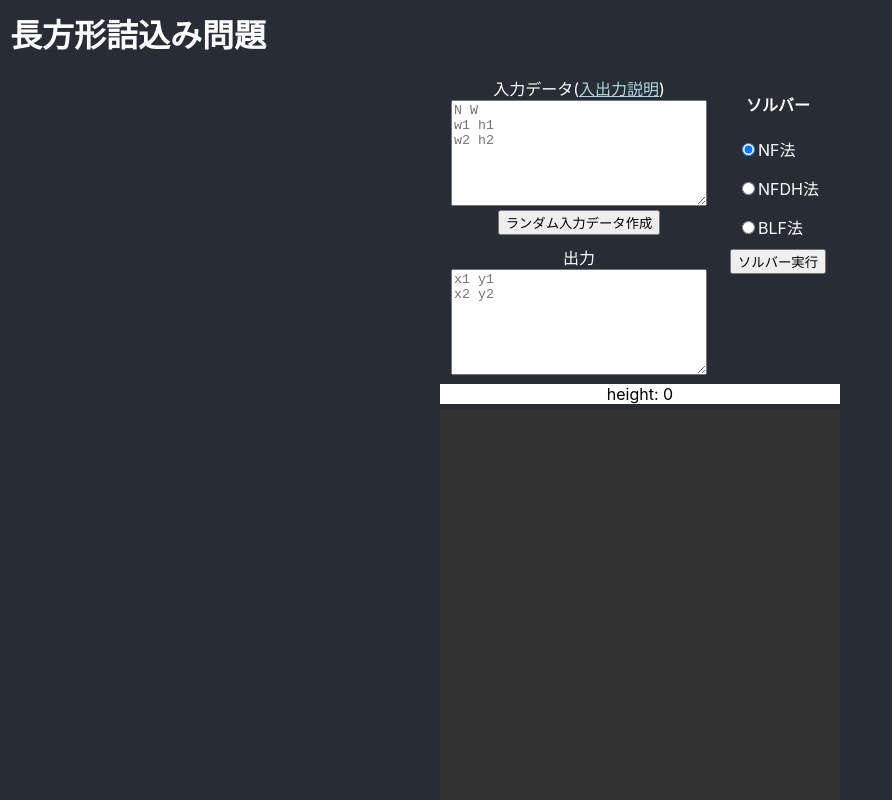
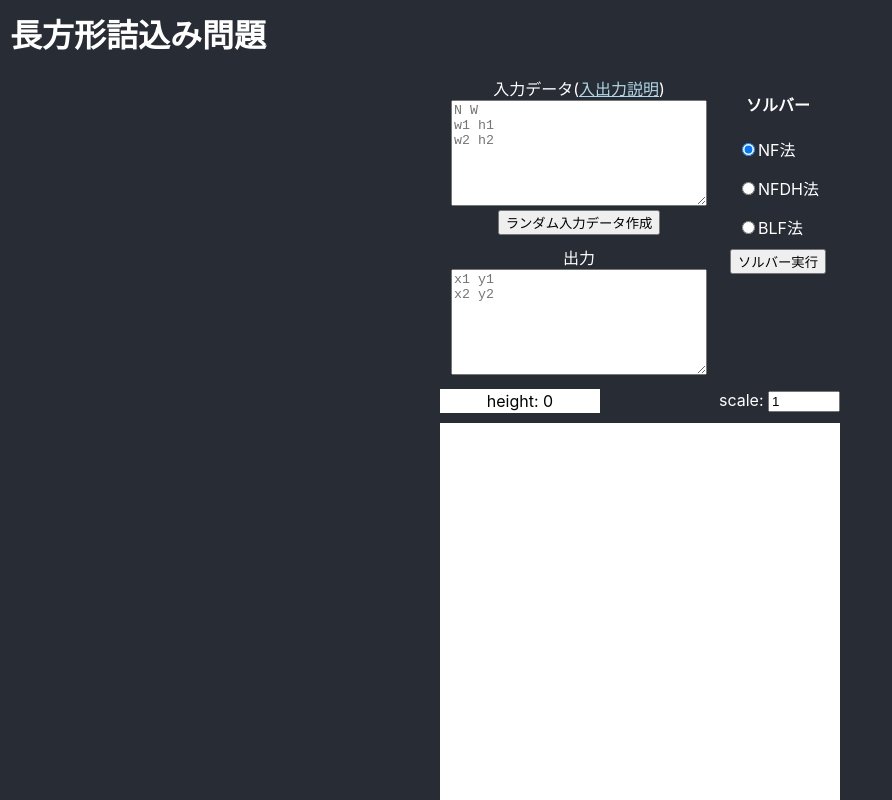
Before and after one commit to tanakanotarou2/rust-rectangle-tsumekomi, a React (Create React App) app in the folder react-wasm/: page / in a window 1280 px wide. Shown: the top 800 px of the page, without its empty margins (0-892 px from the left). Built offline with nearby package versions, Linux system fonts and the light colour scheme.

Commit message:
スケール変更できるように

```diff
--- a/react-wasm/src/Canvas.tsx
+++ b/react-wasm/src/Canvas.tsx
@@ -4,12 +4,18 @@ type Props = {
     squares: Array<Array<number>> | null
     width: number
     height: number
+    scale:number
 }
 
 
 const Canvas = (props: Props) => {
     const canvasRef = useRef(null);
+
+    const scale=props.scale
     let canvasHeight, canvasWidth;
+
+    const W=props.width*scale;
+    const H=props.height*scale;
 
     let clearCanvas = (context, width, height) => {
         // fill background
@@ -18,20 +24,25 @@ const Canvas = (props: Props) => {
         context.fillRect(0, 0, width, height);
 
         context.fillStyle = 'rgb( 50, 50, 50)';
-        context.fillRect(props.width, 0, width, height);
+        context.fillRect(W, 0, W, H);
         context.save();
     }
 
     let drawRect = (ctx, no, attr) => {
         const [x0, y0, width, height] = attr;
 
+        const x=x0*scale;
+        const y=y0*scale;
+        const w=width*scale;
+        const h=height*scale;
+
         ctx.fillStyle = 'rgb(158,168,216)'
-        ctx.fillRect(x0, canvasHeight - y0 - height, width, height)
+        ctx.fillRect(x, canvasHeight - y - h, w, h)
         ctx.strokeStyle = 'rgb( 0, 0, 0)';
-        ctx.strokeRect(x0, canvasHeight - y0 - height, width, height)
+        ctx.strokeRect(x, canvasHeight - y - h, w, h)
 
         ctx.fillStyle = 'rgb( 255, 0, 0)'
-        ctx.fillText(no + "", x0, canvasHeight - y0 - height + 10)
+        ctx.fillText(no + "", x, canvasHeight - y - h + 10)
     }
     const drawSquares = () => {
         if (!canvasRef.current) return;
@@ -52,7 +63,7 @@ const Canvas = (props: Props) => {
     })
     return (
         <>
-            <canvas ref={canvasRef} width={props.width || 400} height={(props.height || 400) + 10}></canvas>
+            <canvas ref={canvasRef} width={W || 400} height={(H || 400) + 10}></canvas>
         </>
     )
 }
--- a/react-wasm/src/Container.css
+++ b/react-wasm/src/Container.css
@@ -37,3 +37,20 @@
 .solver h3 {
     font-size: 1rem;
 }
+
+.canvas-header {
+    display: flex;
+    justify-content: space-between;
+    margin: 10px auto;
+    width: 400px;
+}
+.canvas-header .label{
+    padding: 2px 5px;
+    margin-right: 10px;
+    background-color: white;
+    color:black;
+    min-width: 150px;
+}
+.canvas-header input{
+    margin-top:2px
+}
--- a/react-wasm/src/Container.tsx
+++ b/react-wasm/src/Container.tsx
@@ -33,7 +33,7 @@ const parseInputText = (txt: string) => {
     let squares = lines.slice(1).map(v => v.split(" ").map(v => parseInt(v)))
     return {
         n,
-        width:w,
+        width: w,
         squares
     }
 }
@@ -71,27 +71,28 @@ const parseOutputText = (txt: string, inputData): ProblemResult => {
  * などなど
  */
 const Container = () => {
-    const [problemResult, setProblemResult] = useState<ProblemResult>({squares: null, width:0,height: 0})
+    const [problemResult, setProblemResult] = useState<ProblemResult>({squares: null, width: 0, height: 0})
     const [inputValue, setInputValue] = useState<string>("")
     const [outputValue, setOutputValue] = useState<string>("")
 
     const [selAlgo, setSelAlgo] = useState<string>("NF");
+    const [scale, setScale] = useState<number>(1.0);
 
     const runSolver = () => {
         const inp = parseInputText(inputValue);
         const algo = selAlgo;
         const algoFnc = {
-            BLF:BLF_solve,
+            BLF: BLF_solve,
             NFDH: NFDH_solve,
             NF: NF_solve,
         }
         init().then(() => {
             const res = algoFnc[algo](inp);
             console.log(res)
-            const txt=res.pos_list.map(v=>v.join(" ")).join("\n")
+            const txt = res.pos_list.map(v => v.join(" ")).join("\n")
             console.log(txt)
             setOutputValue(txt)
-            bindProblemResult(inputValue,txt)
+            bindProblemResult(inputValue, txt)
         }).catch((e) => {
             console.log(e)
             setOutputValue("invalid input")
@@ -117,14 +118,14 @@ const Container = () => {
         setInputValue(event.target.value)
     }
 
-    const bindProblemResult=(inputText,outputText)=>{
-        try{
+    const bindProblemResult = (inputText, outputText) => {
+        try {
             const inp = parseInputText(inputValue)
             const parseData = parseOutputText(outputText, inp)
             console.log(parseData)
             setProblemResult(parseData)
-        }catch (e){
-            setProblemResult({height:0, width:0, squares:[]})
+        } catch (e) {
+            setProblemResult({height: 0, width: 0, squares: []})
             console.log(e);
         }
     }
@@ -135,15 +136,7 @@ const Container = () => {
         txt = txt.trim();
         if (!txt || txt.length === 0) return
 
-        bindProblemResult(inputValue,event.target.value)
-    }
-
-    const _label_style = {
-        margin: "5px auto",
-        backgroundColor: "white",
-        color: "black",
-        width: 400
-        // width: ((dataset.width < 400) ? 400 : dataset.width) + "px",
+        bindProblemResult(inputValue, event.target.value)
     }
     const input_placeholder = "N W\nw1 h1\nw2 h2"
     const output_placeholder = "x1 y1\nx2 y2"
@@ -155,8 +148,9 @@ const Container = () => {
                     <div className="input">
                         <div>
                             <div>
-                            <label htmlFor="inp">入力データ</label>
-                            (<a href={"https://github.com/tanakanotarou2/rust-rectangle-tsumekomi/blob/main/docs/mondai.md#%E5%85%A5%E5%87%BA%E5%8A%9B"} >入出力説明</a>)
+                                <label htmlFor="inp">入力データ</label>
+                                (<a
+                                href={"https://github.com/tanakanotarou2/rust-rectangle-tsumekomi/blob/main/docs/mondai.md#%E5%85%A5%E5%87%BA%E5%8A%9B"}>入出力説明</a>)
                             </div>
                             <textarea id="inp"
                                       name="inp"
@@ -204,7 +198,8 @@ const Container = () => {
                             type="radio"
                             value="BLF"
                             checked={selAlgo === "BLF"}
-                            onChange={() => changeAlgo("BLF")}
+                            onChange={() => changeAlgo("BLF")
+                            }
                         />
                         BLF法
                     </label>
@@ -213,8 +208,17 @@ const Container = () => {
             </div>
             {/* end left panel */}
             <div>
-                <div style={_label_style}>height: {problemResult.height}</div>
-                <Canvas {...problemResult}/>
+                <div className={"canvas-header"}>
+                    <div className={'label'}>height: {problemResult.height}</div>
+                    <div>
+                        <label>scale: </label>
+                        <input type="number" placeholder="1.0" step="0.05" min="0.25" max="5.0"
+                               value={scale}
+                               onChange={(v) => setScale(() => Number(v.target.value))}
+                        />
+                    </div>
+                </div>
+                <Canvas scale={scale} {...problemResult}/>
             </div>
         </>
     )
```
Also changed, not shown: react-wasm/src/Canvas.css (added).
